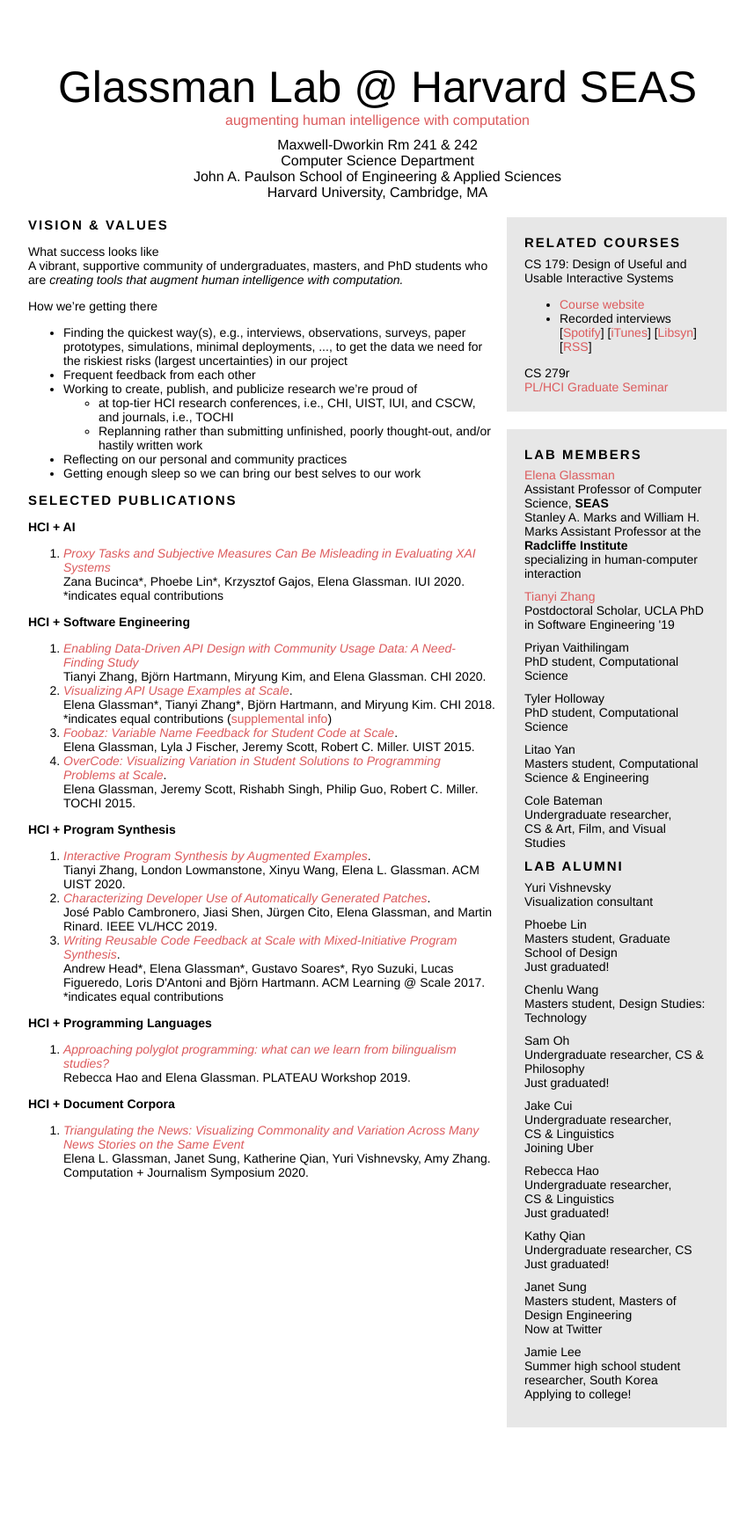
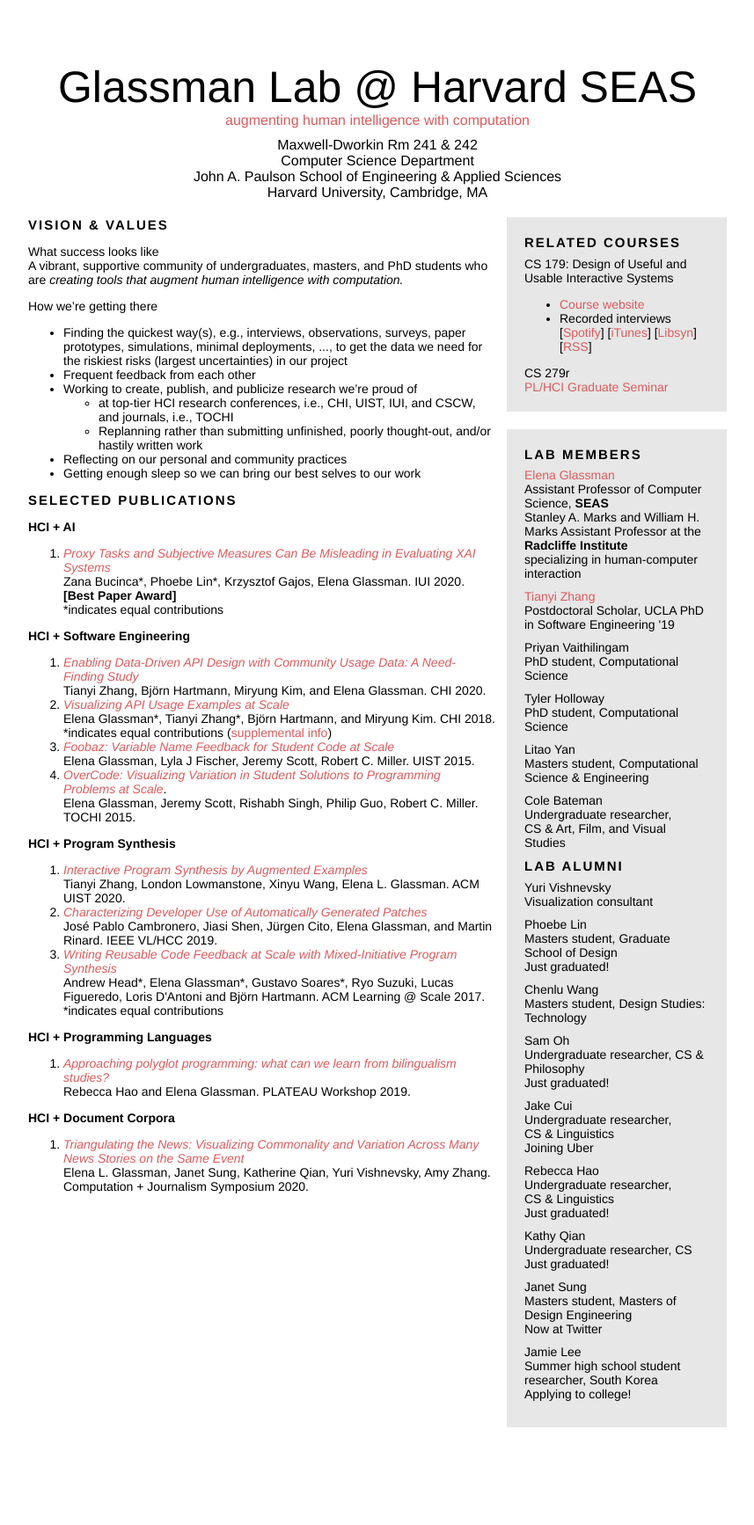
Before and after one commit to eglassman/eglassman.github.io, a Jekyll site: the page built from index.html, in a window 1280 px wide. Shown: the whole page at 88% size, without its empty margins (211-1068 px from the left). Built offline with Jekyll 4.4.1, drawn with Linux system fonts in a browser that asks for light colours.

Commit message:
added best paper award

```diff
--- a/index.html
+++ b/index.html
@@ -68,7 +68,7 @@ layout: default
 
       <ol>
         <li><em><a href="papers/bucinca_iui20_proxy.pdf">Proxy Tasks and Subjective Measures Can Be Misleading in Evaluating XAI Systems</a></em>
-          <br/>Zana Bucinca*, Phoebe Lin*, Krzysztof Gajos, Elena Glassman. IUI 2020.
+          <br/>Zana Bucinca*, Phoebe Lin*, Krzysztof Gajos, Elena Glassman. IUI 2020. <b>[Best Paper Award]</b>
           <br/>*indicates equal contributions
         </li>
       </ol>
@@ -82,10 +82,10 @@ layout: default
         <li><em><a href="papers/Data-driven-API-CHI20.pdf">Enabling Data-Driven API Design with Community Usage Data: A Need-Finding Study</a></em>
           <br/>Tianyi Zhang, Björn Hartmann, Miryung Kim, and Elena Glassman. CHI 2020.
         </li>
-        <li><em><a href="papers/examplore_chi18.pdf">Visualizing API Usage Examples at Scale</a></em>.
+        <li><em><a href="papers/examplore_chi18.pdf">Visualizing API Usage Examples at Scale</a></em>
           <br/>Elena Glassman*, Tianyi Zhang*, Björn Hartmann, and Miryung Kim. CHI 2018.<br/>*indicates equal contributions (<a href="https://eglassman.github.io/examplore/">supplemental info</a>)</li>
         <!-- <li><em><a href="https://andrewhead.info/assets/pdf/scooping-examples.pdf">Interactive Extraction of Examples from Existing Code</a></em>.<br/>Andrew Head, Elena Glassman, Björn Hartmann, and Marti Hearst. CHI 2018.<br/>(<a href="https://andrewhead.info/assets/pdf/scooping-examples-auxiliary-material.pdf">supplemental material</a>) (<a href="https://andrewhead.info/assets/pdf/scooping-examples-slides.pdf">slides</a>) (<a href="https://codescoop.berkeley.edu">demo</a>) (<a href="https://www.youtube.com/watch?v=RYbhnRDbvyY">video</a>) (<a href="https://www.youtube.com/watch?v=sIpSS-F1Ltg">teaser</a>)</li> -->
-        <li><em><a href="papers/uist2015-elg-foobaz.pdf">Foobaz: Variable Name Feedback for Student Code at Scale</a></em>.
+        <li><em><a href="papers/uist2015-elg-foobaz.pdf">Foobaz: Variable Name Feedback for Student Code at Scale</a></em>
           <br/>Elena Glassman, Lyla J Fischer, Jeremy Scott, Robert C. Miller. UIST 2015.<br/></li>
           <li><em><a href="papers/glassman-tochi.pdf">OverCode: Visualizing Variation in Student Solutions to Programming
 Problems at Scale</a></em>.
@@ -99,13 +99,13 @@ Problems at Scale</a></em>.
       </p>
 
       <ol>
-        <li><em><a href="papers/ips_augex_uist20.pdf">Interactive Program Synthesis by Augmented Examples</a></em>.
+        <li><em><a href="papers/ips_augex_uist20.pdf">Interactive Program Synthesis by Augmented Examples</a></em>
           <br/>Tianyi Zhang, London Lowmanstone, Xinyu Wang, Elena L. Glassman. ACM UIST 2020.</li>
-        <li><em><a href="https://arxiv.org/abs/1907.06535">Characterizing Developer Use of Automatically Generated Patches</a></em>.
+        <li><em><a href="https://arxiv.org/abs/1907.06535">Characterizing Developer Use of Automatically Generated Patches</a></em>
           <br/>José Pablo Cambronero, Jiasi Shen, Jürgen Cito, Elena Glassman, and Martin Rinard. IEEE VL/HCC 2019.</li>
         <!-- <a href="papers/glassmanLatS17.pdf">Writing Reusable Code Feedback at Scale with Mixed-Initiative Program Synthesis</a><br><br> -->
                                     <!-- by Head*, <i>Glassman*</i>, Soares*, Suzuki, Figueredo, D'Antoni and Hartmann -->
-        <li><em><a href="papers/glassmanLatS17.pdf">Writing Reusable Code Feedback at Scale with Mixed-Initiative Program Synthesis</a></em>.
+        <li><em><a href="papers/glassmanLatS17.pdf">Writing Reusable Code Feedback at Scale with Mixed-Initiative Program Synthesis</a></em>
           <br/>Andrew Head*, Elena Glassman*, Gustavo Soares*, Ryo Suzuki, Lucas Figueredo, Loris D'Antoni and Björn Hartmann. ACM Learning @ Scale 2017.
           <br/>*indicates equal contributions</li>
       </ol>
```
